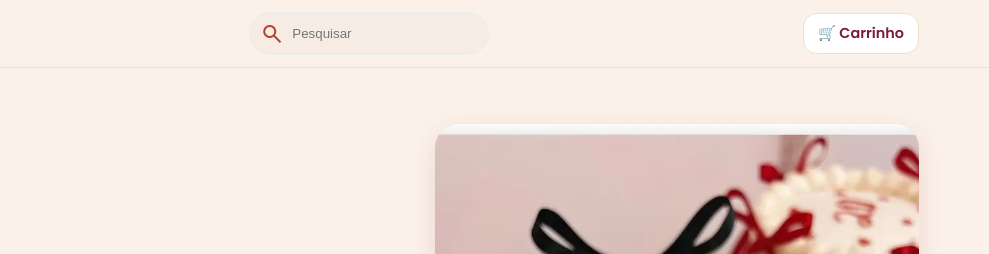
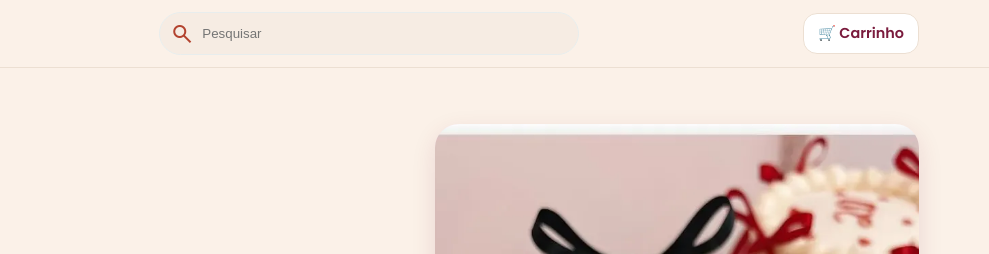
Before and after one commit to Double-Commit2026/Sweet-Cake-Design, a plain HTML site: page frontend/index.html in a window 1280 px wide. Shown: the top 254 px of the page, 291-1280 px from the left. Drawn offline with nearby package versions, Linux system fonts and the light colour scheme; no server answers.

Commit message:
Mudança no tamanho da aba de busca

```diff
--- a/frontend/css/responsive.css
+++ b/frontend/css/responsive.css
@@ -41,11 +41,17 @@
 /* Header a partir daqui: busca com largura fixa, ao lado da logo/carrinho */
 @media (min-width: 640px) {
   .search {
-    flex: 0 1 240px;
+    flex: 0 1 320px;
     margin: 0 16px;
   }
 }
 
+/* Telas largas: a busca pode respirar mais, já que sobra espaço no header */
+@media (min-width: 1024px) {
+  .search {
+    flex: 0 1 420px;
+  }
+}
 
 /* Tablet e acima (>= 768px) ------------------------------------------------ */
 @media (min-width: 768px) {
```
